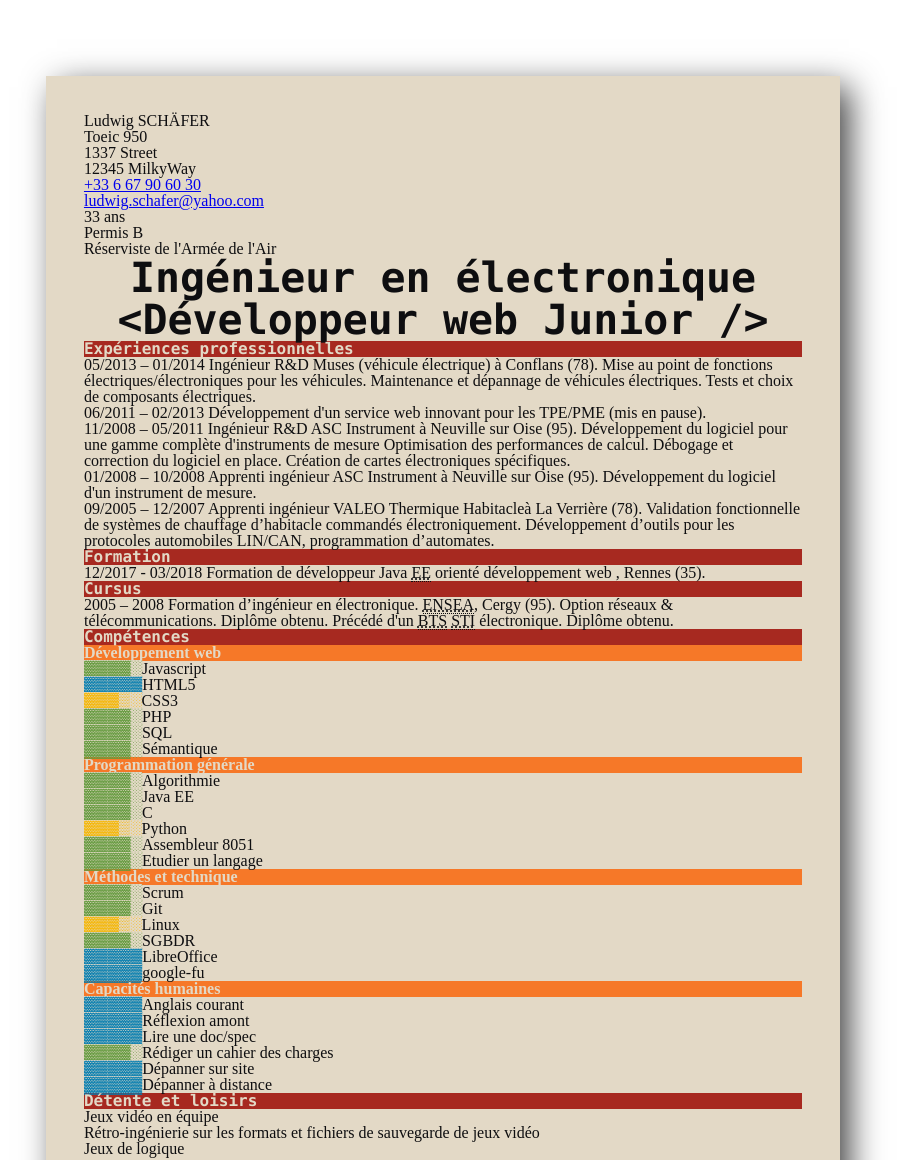
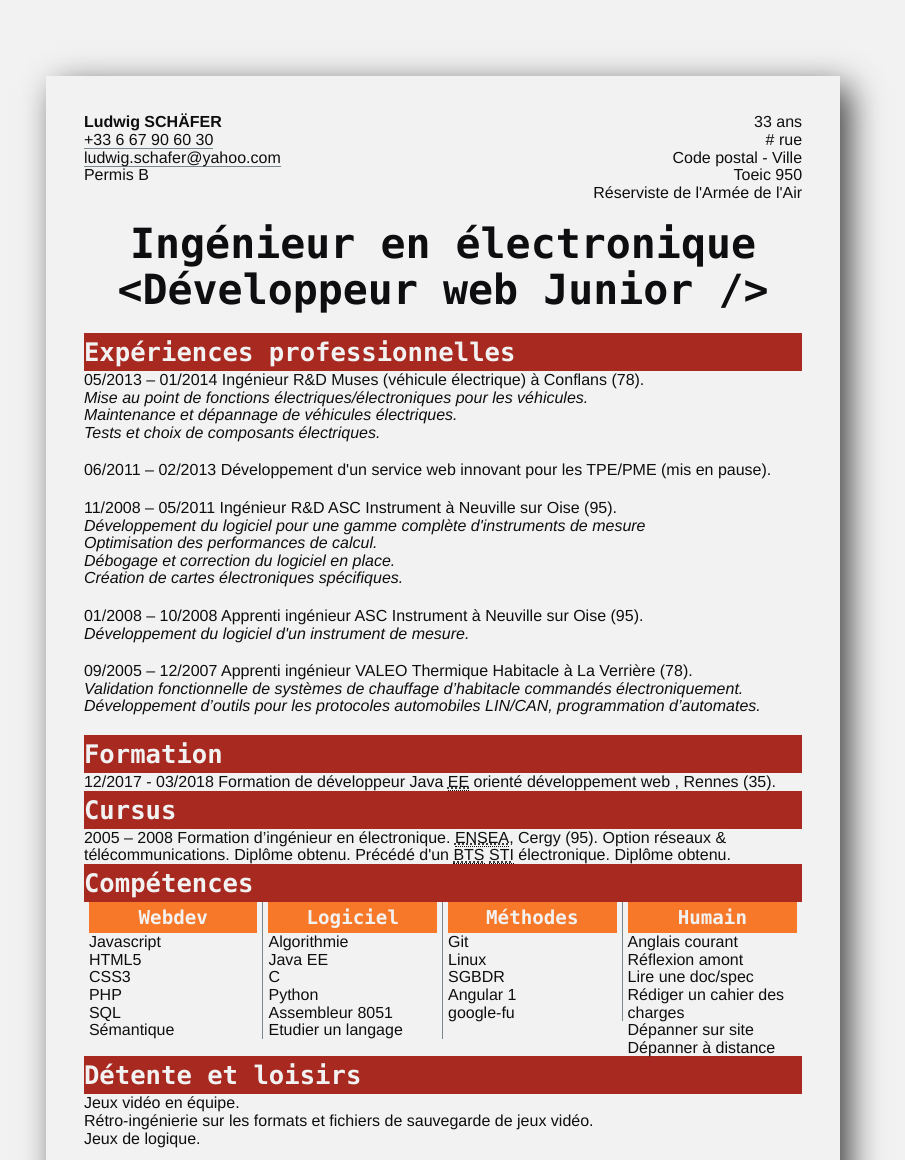
Before and after one commit to Ludwig-SCHAFER/cv, a plain HTML site: page index.htm in a window 1280 px wide. Shown: the top 1160 px of the page, without its empty margins (197-1102 px from the left). Drawn offline with Linux system fonts and the light colour scheme.

Commit message:
Resync between work PC and home PC

```diff
--- a/cv.css
+++ b/cv.css
@@ -2,6 +2,7 @@
 	box-sizing:border-box;
 }
 body{
+	background:#f2f2f2;
 }
 
 div{
@@ -17,35 +18,112 @@ div{
 	padding:10mm;
 	box-sizing:border-box;
 	color:#0E0E10;
-	background:#E3D9C6;
+	background:#f2f2f2;
+	line-height:1.1;
+	/*background:#FFFFFF;*/
 }
-h1, h2, h3{
-	font-family:'Consolas', monospace;
+p, ul{
+	font-family:Trebuchet, Helvetica, Arial, sans-serif;/**/
+}
+h1, h2, h3, h4{
+	font-family:Consolas, " Courier New", monospace;
 }
 h1, h2{
 	text-align:center;
 	font-size:260%;
 	font-weight:bold;
 }
+h1 + h2{
+	margin-bottom:20px;
+}
 h3{
-	color:#E3D9C6;
+	font-size:160%;
+	color:#f2f2f2;
 	background:#A72920;
 	background:#A72920;
+	padding:5px 0;
 }
 h4{
-	color:#E3D9C6;
+	font-size:120%;
+	/*margin: 5px 0;*/
+	padding: 5px 0;
+	color:#f2f2f2;
 	background:#F67828;
 	background:#F67828;
+	text-align:center;
 }
+.emoji{
+	display:none;/*enable/disble the unicode emojis*/
+}
+#status_container{
+	display:flex;
+	flex-direction:row;
+	flex-wrap:nowrap;
+	justify-content:space-between;
+	/*align-items:stretch;*/
+	margin-bottom:20px;
+}
+#status_container #status_primary_infos{
+	text-align:left;
+}
+#status_container #status_secondary_infos{
+	text-align:right;
+}
+#status_container #status_name{
+	font-weight:bold;
+}
+}
+#status_container a{
+	text-decoration:none;
+	color:#0E0E10;
+	border-bottom:1px solid #7A888E;
+}
+#status_container a:link{
+	text-decoration:none;
+	color:#0E0E10;
+	border-bottom:1px solid #7A888E;
+}
+#status_container a:hover{
+	text-decoration:none;
+	color:#0E0E10;
+	border-bottom:2px solid #7A888E;
+}
+#status_container a:active{
+	text-decoration:none;
+	color:#0E0E10;
+}
+#status_container a:visited{
+	text-decoration:none;
+	color:#0E0E10;
+}
+
+#exp_container ul{
+	list-style:none;
+	font-style:italic;
+}
+#exp_container .exp_pro:not(:last-child){
+	/*border-bottom: 2px #888 solid;*/
+}
+.exp_unit_container{
+	padding-bottom:10px;
+	margin-bottom:10px;
+}
+
+
 #knowledge_container{
-	display:flexbox;
+	display:flex;
 	flex-direction:row;
 	flex-wrap:nowrap;
 	justify-content:space-evenly;
 	align-items:flex-start;
 }
+#knowledge .skill_container:not(:last-child){
+	border-right: 1px solid #7A888E;
+}
 #knowledge .skill_container{
-	/*width:25%;*/
+	padding-left:5px;
+	padding-right:5px;
+	width:25%;
 }
 #knowledge h4{
 }
@@ -71,6 +149,9 @@ h4{
 	content: "▓▓▓▓▓";
 	color:#007CB0;
 	background:#E3D9C6;
+}
+.skill_bar{
+	display:none;
 }
 
 #fun ul{
--- a/index.htm
+++ b/index.htm
@@ -11,30 +11,31 @@
 			<nav><!--TODO check if this is needed to navigate --></nav>
 			<section id="status">
 				<div id="status_container">
-					<p>
+					<p class="status_infos" id="status_primary_infos">
 						<span id="status_name">Ludwig SCHÄFER</span>
 						<br />
-						<span id="status_toeic">Toeic 950</span>
-						<br />
-						<span id="status_street">1337 Street</span>
-						<br />
-						<span id="status_town">12345 MilkyWay</span>
-						<br />
-						<span id="status_phone">
+						<span class="emoji">📱</span><span id="status_phone">
 							<span id="phone_value">
 								<span title="plus trente-trois depuis l'étranger">zéro</span> six, soixante-sept, <span title="nonante">quatre-vingt-dix</span>, soixante, trente
 							</span>
 						</span>
 						<br />
-						<span id="status_mail">ludwig [ponctuation] schafer [arobase] yahoo [ponctuation] com</span>
+						<span class="emoji">📧</span><span id="status_mail">ludwig [ponctuation] schafer [arobase] yahoo [ponctuation] com</span>
 						<br />
+						<span class="emoji">🚗</span><span id="status_drivers_license">Permis B</span>
+					</p>
+					<p class="status_infos" id="status_secondary_infos">
 						<span id="status_age">
 							<span id="age_value">&gt;30</span> ans
 						</span>
 						<br />
-						<span id="status_drivers_license">Permis B</span>
+						<span id="status_street"># rue</span>
 						<br />
-						<span id="status_bonus">Réserviste de l'Armée de l'Air</span>
+						<span id="status_town">Code postal - Ville</span>
+						<br />
+						<span class="emoji">🇬🇧</span><span id="status_toeic">Toeic 950</span>
+						<br />
+						<span class="emoji">🛦</span><span id="status_bonus">Réserviste de l'Armée de l'Air</span>
 					</p>
 				</div>
 			</section>
@@ -51,41 +52,59 @@
 			<section id="experience">
 				<h3>Expériences professionnelles</h3>
 				<div id="exp_container">
-					<p id="exp_pro_muses">
+					<div class="exp_unit_container">
+						<p class="exp_pro" id="exp_pro_muses">
 							<span class="exp_date">05/2013 – 01/2014</span>
 							<span class="exp_role">Ingénieur R&amp;D</span>
 							<span class="exp_company">Muses</span> (véhicule électrique) à Conflans (78).
-						Mise au point de fonctions électriques/électroniques pour les véhicules.
-						Maintenance et dépannage de véhicules électriques.
-						Tests et choix de composants électriques.
 						</p>
-					<p id="exp_pro_atlas">
+						<ul>
+							<li>Mise au point de fonctions électriques/électroniques pour les véhicules.</li>
+							<li>Maintenance et dépannage de véhicules électriques.</li>
+							<li>Tests et choix de composants électriques.</li>
+						</ul>
+					</div>
+					<div class="exp_unit_container">
+						<p class="exp_pro" id="exp_pro_atlas">
 							<span class="exp_date">06/2011 – 02/2013</span>
 							Développement d'un service web innovant pour les TPE/PME (mis en pause).
 						</p>
-					<p id="exp_pro_asc">
+					</div>
+					<div class="exp_unit_container">
+						<p class="exp_pro" id="exp_pro_asc">
 							<span class="exp_date">11/2008 – 05/2011</span>
 							<span class="exp_role">Ingénieur R&amp;D</span>
 							<span class="exp_company">ASC Instrument</span> à Neuville sur Oise (95).
-						Développement du logiciel pour une gamme complète d'instruments de mesure
-						Optimisation des performances de calcul.
-						Débogage et correction du logiciel en place.
-						Création de cartes électroniques spécifiques.
 						</p>
-					<p id="exp_pro_asc2">
+						<ul>
+							<li>Développement du logiciel pour une gamme complète d'instruments de mesure</li>
+							<li>Optimisation des performances de calcul.</li>
+							<li>Débogage et correction du logiciel en place.</li>
+							<li>Création de cartes électroniques spécifiques.</li>
+						</ul>
+					</div>
+					<div class="exp_unit_container">
+						<p class="exp_pro" id="exp_pro_asc2">
 							<span class="exp_date">01/2008 – 10/2008</span>
 							<span class="exp_role">Apprenti ingénieur</span>
 							<span class="exp_company">ASC Instrument</span> à Neuville sur Oise (95).
-						Développement du logiciel d'un instrument de mesure.
 						</p>
-					<p id="exp_pro_valeo">
+						<ul>
+							<li>Développement du logiciel d'un instrument de mesure.</li>
+						</ul>
+					</div>
+					<div class="exp_unit_container">
+						<p class="exp_pro" id="exp_pro_valeo">
 							<span class="exp_date">09/2005 – 12/2007</span>
 							<span class="exp_role">Apprenti ingénieur</span>
-						<span class="exp_company">VALEO Thermique Habitacle</span>à La Verrière (78).
-						Validation fonctionnelle de systèmes de chauffage d’habitacle commandés électroniquement.
-						Développement d’outils pour les protocoles automobiles LIN/CAN, programmation
-						d’automates.
+							<span class="exp_company">VALEO Thermique Habitacle</span> à La Verrière (78).
 						</p>
+						<ul>
+							<li>Validation fonctionnelle de systèmes de chauffage d’habitacle commandés électroniquement.</li>
+							<li>Développement d’outils pour les protocoles automobiles LIN/CAN, programmation
+						d’automates.</li>
+						</ul>
+					</div>
 				</div>
 			</section>
 <!--FORMATION-->
@@ -115,56 +134,56 @@
 				<h3>Compétences</h3>
 				<div id="knowledge_container">
 					<div class="skill_container">
-						<h4>Développement web</h4>
+						<h4>Webdev</h4>
 						<ul id="knowledge_web">
-							<li class="skill_good">Javascript</li>
+							<li><span  class="skill_bar skill_good"></span>Javascript</li>
 							<!--
 								Je trouve (opinion personnelle) que la norme HTML5 est trop laxiste avec la syntaxe.
 								De même que certains effet en CSS3 devraient être plutôt considérés comme des modifications d'état
 								et être réalisées en JS (transform:rotate,translate,scale,skew, etc.).
 							-->
-							<li class="skill_perfect">HTML5</li>
-							<li class="skill_medium">CSS3</li>
-							<li class="skill_good">PHP</li>
-							<li class="skill_good">SQL</li>
-							<li class="skill_good">Sémantique</li>
+							<li><span  class="skill_bar skill_perfect"></span>HTML5</li>
+							<li><span  class="skill_bar skill_medium"></span>CSS3</li>
+							<li><span  class="skill_bar skill_good"></span>PHP</li>
+							<li><span  class="skill_bar skill_good"></span>SQL</li>
+							<li><span  class="skill_bar skill_good"></span>Sémantique</li>
 						</ul>
 					</div>
 					<div class="skill_container">
-						<h4>Programmation générale</h4>
+						<h4>Logiciel</h4>
 						<ul id="knowledge_software">
-							<li class="skill_good">Algorithmie</li>
-							<li class="skill_good">Java EE</li>
-							<li class="skill_good">C</li>
-							<li class="skill_medium ">Python</li>
-							<li class="skill_good">Assembleur 8051</li>
-							<li class="skill_good">Etudier un langage</li>
+							<li><span  class="skill_bar skill_good"></span>Algorithmie</li>
+							<li><span  class="skill_bar skill_good"></span>Java EE</li>
+							<li><span  class="skill_bar skill_good"></span>C</li>
+							<li><span  class="skill_bar skill_medium"></span>Python</li>
+							<li><span  class="skill_bar skill_good"></span>Assembleur 8051</li>
+							<li><span  class="skill_bar skill_good"></span>Etudier un langage</li>
 						</ul>
 					</div>
 					<div class="skill_container">
-						<h4>Méthodes et technique</h4>
+						<h4>Méthodes</h4>
 						<ul id="knowledge_technics">
-							<li class="skill_good">Scrum</li>
+							<li><span  class="skill_bar skill_good">Scrum</li>
+							<li><span  class="skill_bar skill_good"   ></span>Git</li>
+							<li><span  class="skill_bar skill_medium" ></span>Linux</li>
+							<li><span  class="skill_bar skill_good"   ></span>SGBDR</li>
+							<li ><span class="skill_bar skill_perfect"></span>Angular 1</li>
+							<li><span  class="skill_bar skill_perfect"></span>google-fu</li>
 							<!--
-								Je ne veux pas être celui qui gère les projets. Pour cela je cache cette compétence.
+							<li><span class="skill_bar skill_perfect"></span>LibreOffice</li>
+							<li><span class="skill_bar skill_good">Gestion de projet (Gantt)</li>
 							-->
-							<!--<li class="skill_good">Gestion de projet (Gantt)</li>-->
-							<li class="skill_good">Git</li>
-							<li class="skill_medium">Linux</li>
-							<li class="skill_good">SGBDR</li>
-							<li class="skill_perfect">LibreOffice</li>
-							<li class="skill_perfect">google-fu</li>
 						</ul>
 					</div>
 					<div class="skill_container">
-						<h4>Capacités humaines</h4>
+						<h4>Humain</h4>
 						<ul id="knowledge_human">
-							<li class="skill_perfect">Anglais courant</li>
-							<li class="skill_perfect">Réflexion amont</li>
-							<li class="skill_perfect">Lire une doc/spec</li>
-							<li class="skill_good">Rédiger un cahier des charges</li>
-							<li class="skill_perfect">Dépanner sur site</li>
-							<li class="skill_perfect">Dépanner à distance</li>
+							<li><span class="skill_bar skill_perfect" ></span>Anglais courant</li>
+							<li><span  class="skill_bar skill_perfect"></span>Réflexion amont</li>
+							<li><span  class="skill_bar skill_perfect"></span>Lire une doc/spec</li>
+							<li><span  class="skill_bar skill_good"   ></span>Rédiger un cahier des charges</li>
+							<li><span  class="skill_bar skill_perfect"></span>Dépanner sur site</li>
+							<li><span  class="skill_bar skill_perfect"></span>Dépanner à distance</li>
 						</ul>
 					</div>
 				</div>
@@ -174,9 +193,9 @@
 				<div id="fun_container">
 					<h3>Détente et loisirs</h3>
 					<ul>
-						<li class="">Jeux vidéo en équipe</li>
-						<li class="">Rétro-ingénierie sur les formats et fichiers de sauvegarde de jeux vidéo</li>
-						<li class="">Jeux de logique</li>
+						<li class="">Jeux vidéo en équipe.</li>
+						<li class="">Rétro-ingénierie sur les formats et fichiers de sauvegarde de jeux vidéo.</li>
+						<li class="">Jeux de logique.</li>
 						<!--
 							Si vous vous posez la question sur la compétence ci-dessous, sachez que :
 							 *    OpenDocument > OOXML
@@ -197,6 +216,6 @@
 		<!-- Functions to made CV clearer even though it is clear enough without JS.-->
 		<script type="text/javascript" src="cv_utils.js"></script>
 		<!-- Do not ever leave an engineer with free time. Open console to be impressed.-->
-		<script type="text/javascript" src="cv_1337.js"></script>
+		<!--<script type="text/javascript" src="cv_1337.js"></script>-->
 	</body>
 </html>
```
Lines whose indentation alone changed are shown as unchanged.
